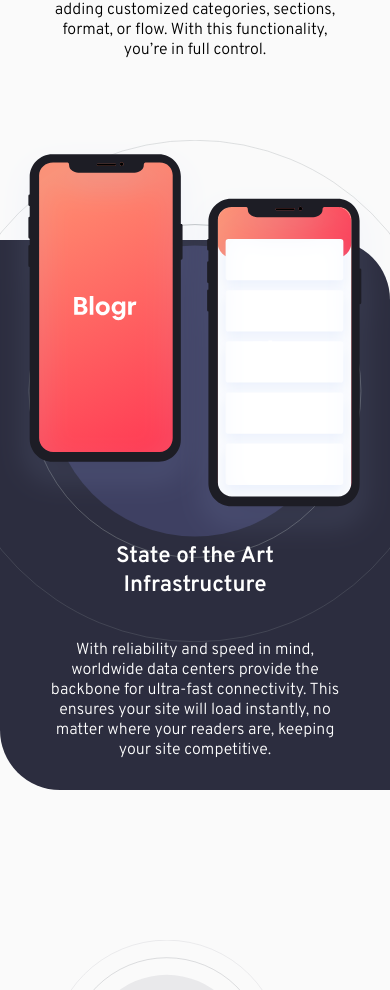
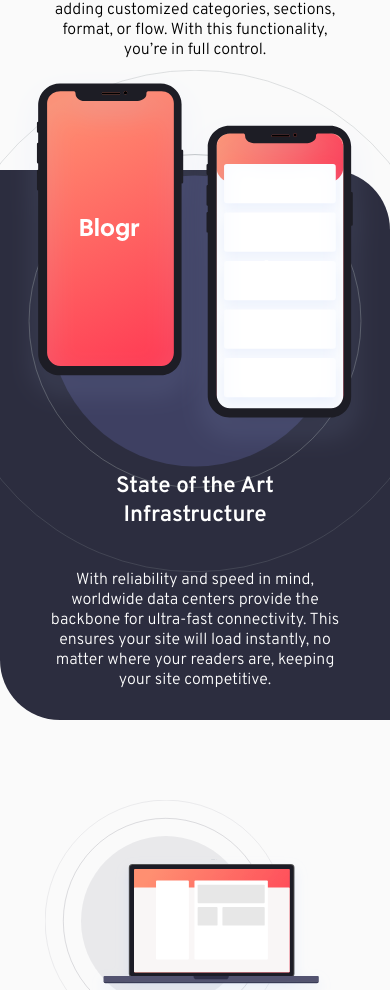
Before and after one commit to ChapST1/Frontend-Mentor-Blogr-landing-page, a plain HTML site: page index.html in a window 390 px wide. Shown: the part 1173-2163 px from the top of the page. Drawn offline with Linux system fonts and the light colour scheme.

Commit message:
end of code

```diff
--- a/index.html
+++ b/index.html
@@ -124,6 +124,7 @@
 
     <section class="second-article-container">
       <img src="./images/illustration-phones.svg" alt="" class="second__article-img">
+      <img src="./images/illustration-phones.svg" alt="" class="second__article-img second__article-img-mb">
       <img src="./images/bg-pattern-circles.svg" alt="" class="second__article-svg">
       <article class="article-description article__description--second">
         <h3 class="article__title article__title--modify">
--- a/js/index.js
+++ b/js/index.js
@@ -4,8 +4,8 @@
     let nav = hamburguer.previousElementSibling;
     nav.classList.toggle('nav-active')
     if (nav.className.includes('nav-active')) {
-        hamburguer.setAttribute('src', "./../images/icon-close.svg")
+        hamburguer.setAttribute('src', "./images/icon-close.svg")
     } else {
-        hamburguer.setAttribute('src', "./../images/icon-hamburger.svg")
+        hamburguer.setAttribute('src', "./images/icon-hamburger.svg")
     }
 })
--- a/style.css
+++ b/style.css
@@ -35,11 +35,12 @@
 }
 
 .nav {
+    width: 100%;
     height: 100%;
-    padding: 0 5px;
+    padding: 0 20px;
     display: flex;
     align-items: center;
-    justify-content: center;
+    justify-content: space-between;
     gap: 50px;
 }
 
@@ -293,6 +294,10 @@
 .second__article-img {
     width: 450px;
     transform: translateY(30px);
+}
+
+.second__article-img-mb {
+    display: none;
 }
 
 .second__article-svg {
@@ -562,11 +567,25 @@
     }
 
     .second-article-container {
-        height: 550px;
+        height: 450px;
     }
 
     .second__article-img {
-        width: 100%;
+        display: none;
+    }
+
+    .second-article-container {
+        margin: 80px 0;
+    }
+
+    .third__article-img {
+        width: 300px;
+        display: block;
+    }
+
+    .second__article-img-mb {
+        width: 370px;
+        display: block;
     }
 
     .footer {
@@ -582,3 +601,9 @@
         text-align: center;
     }
 }
+
+@media (max-width: 500px) {
+    .second-article-container {
+        height: 550px;
+    }
+}
```
